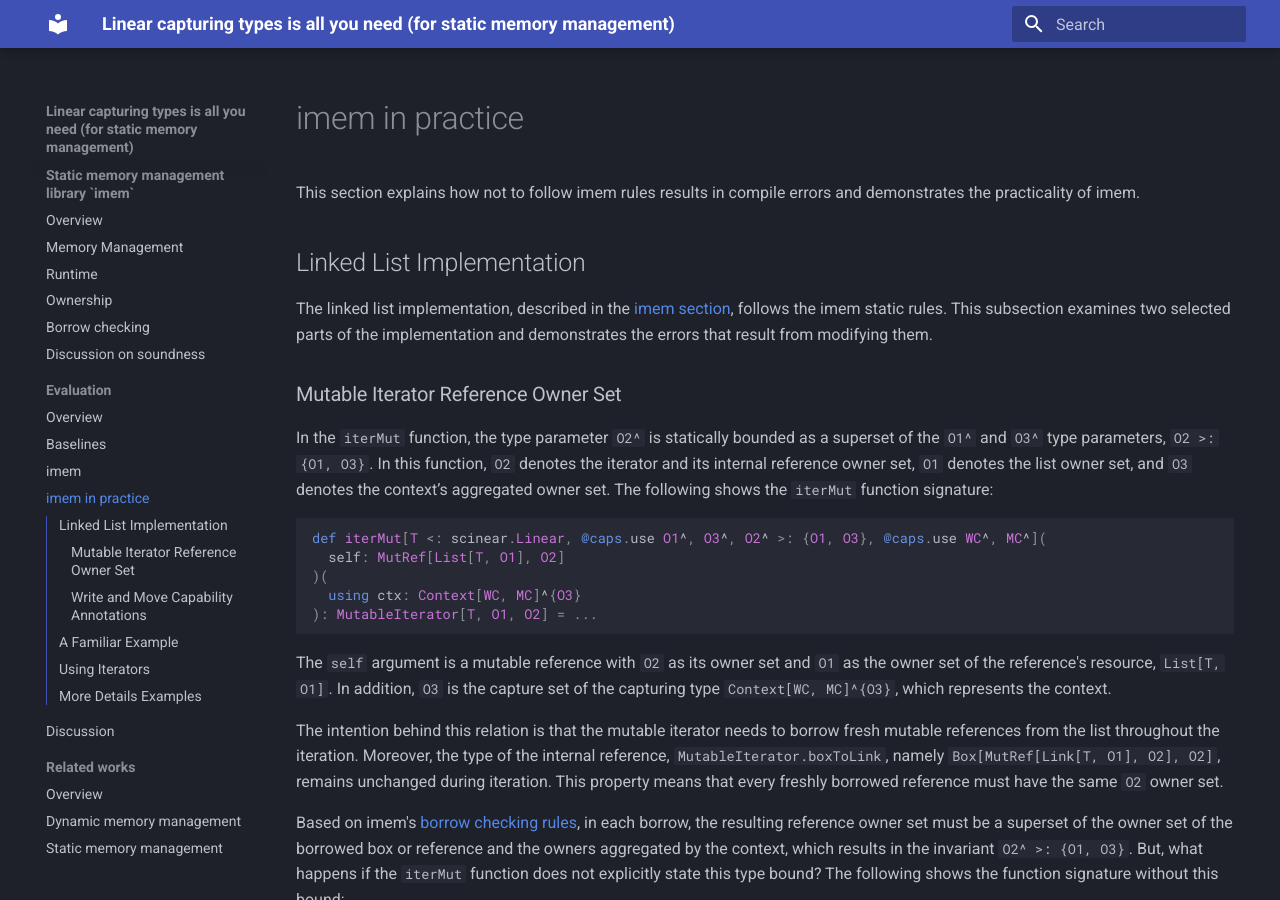
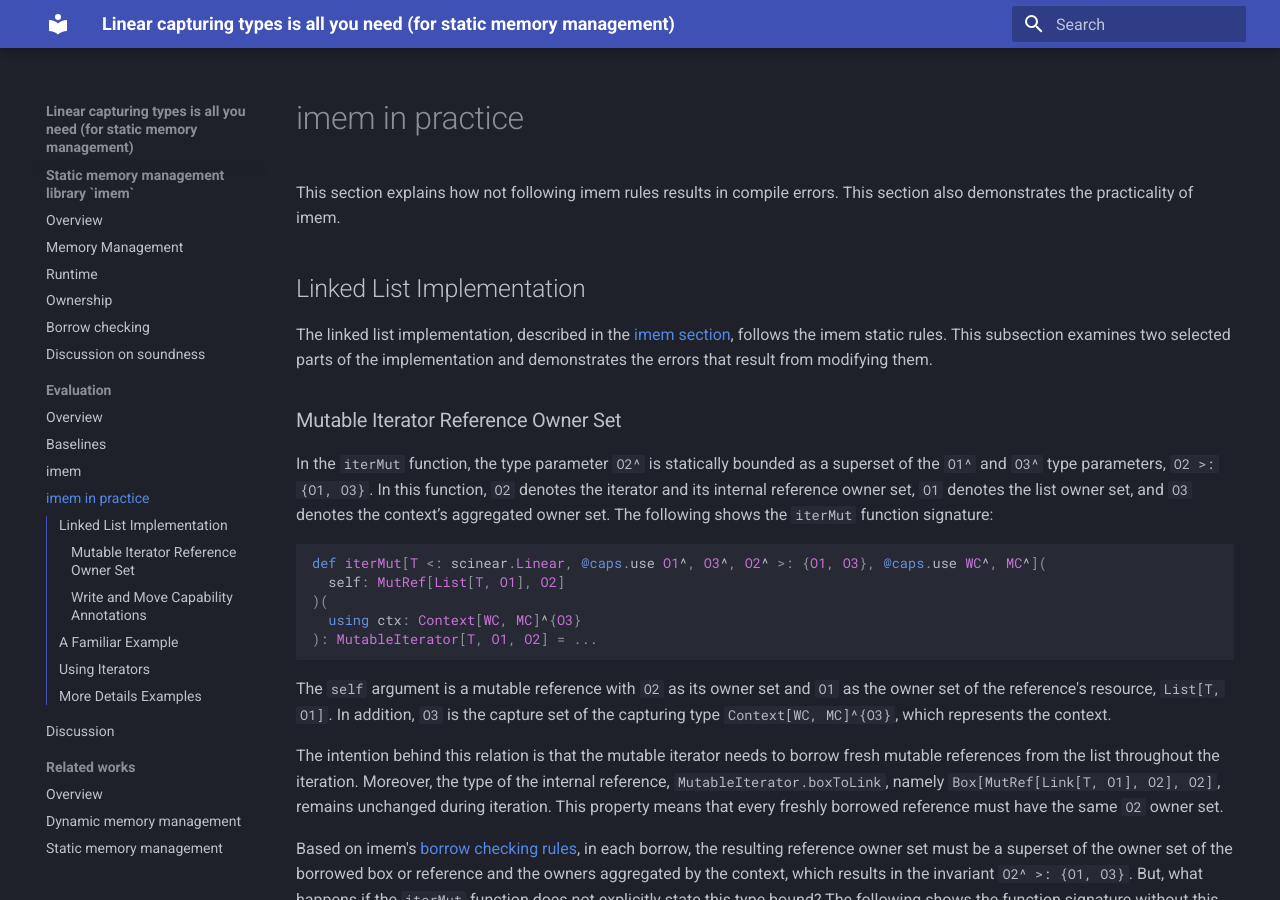
Before and after one commit to amsen20/masters-thesis, an MkDocs documentation site: the page built from docs/evaluation/imem-in-practice.md, in a window 1280 px wide and 900 px high. Built offline with MkDocs 1.6.1 and Material for MkDocs 9.7.7, drawn with Linux system fonts in a browser that asks for light colours.

Commit message:
Update docs/evaluation/imem-in-practice.md
Co-authored-by: Ondřej Lhoták <olhotak@uwaterloo.ca>

```diff
--- a/docs/evaluation/imem-in-practice.md
+++ b/docs/evaluation/imem-in-practice.md
@@ -1,6 +1,6 @@
 # imem in practice
 
-This section explains how not to follow imem rules results in compile errors and demonstrates the practicality of imem.
+This section explains how not following imem rules results in compile errors. This section also demonstrates the practicality of imem.
 
 ## Linked List Implementation
 
```
